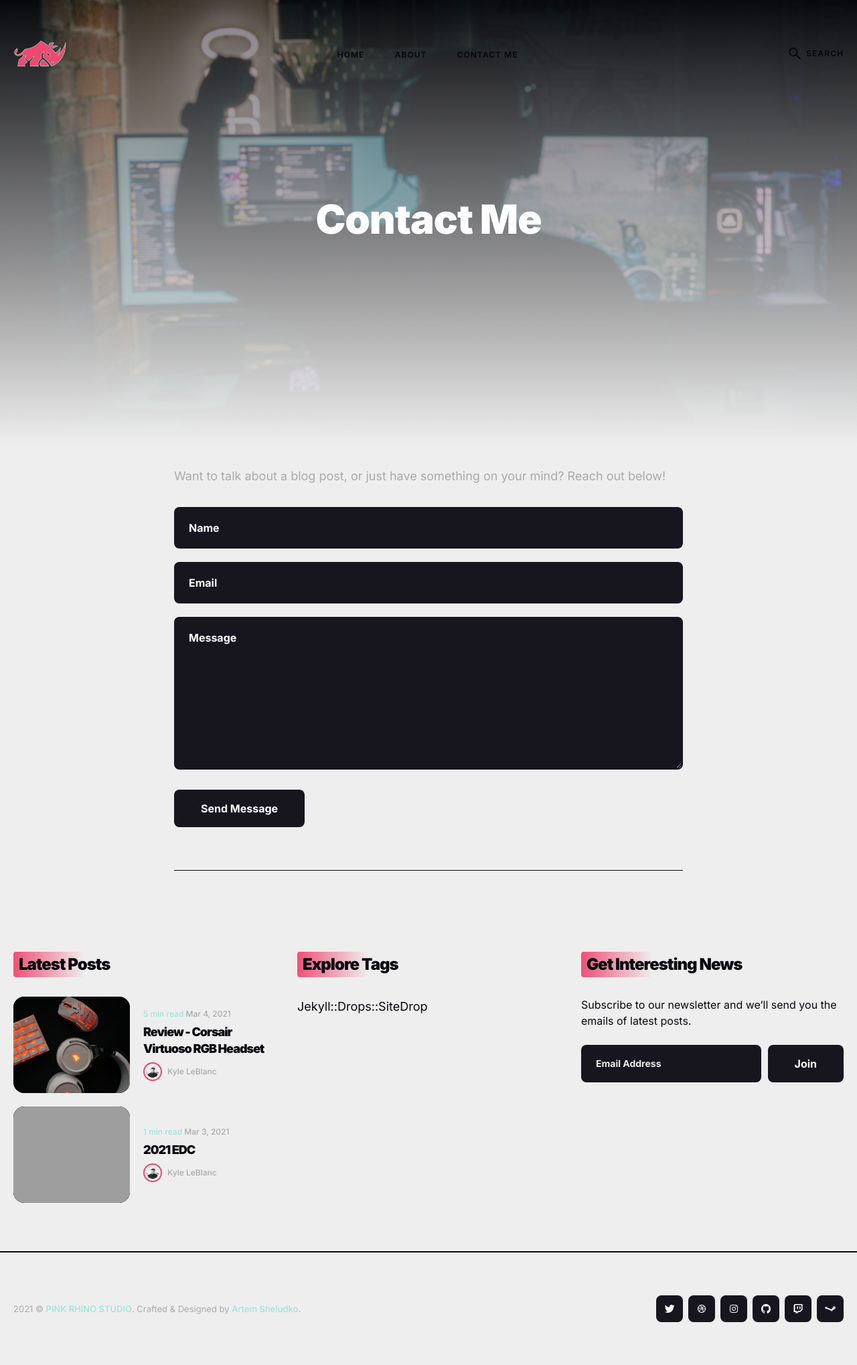
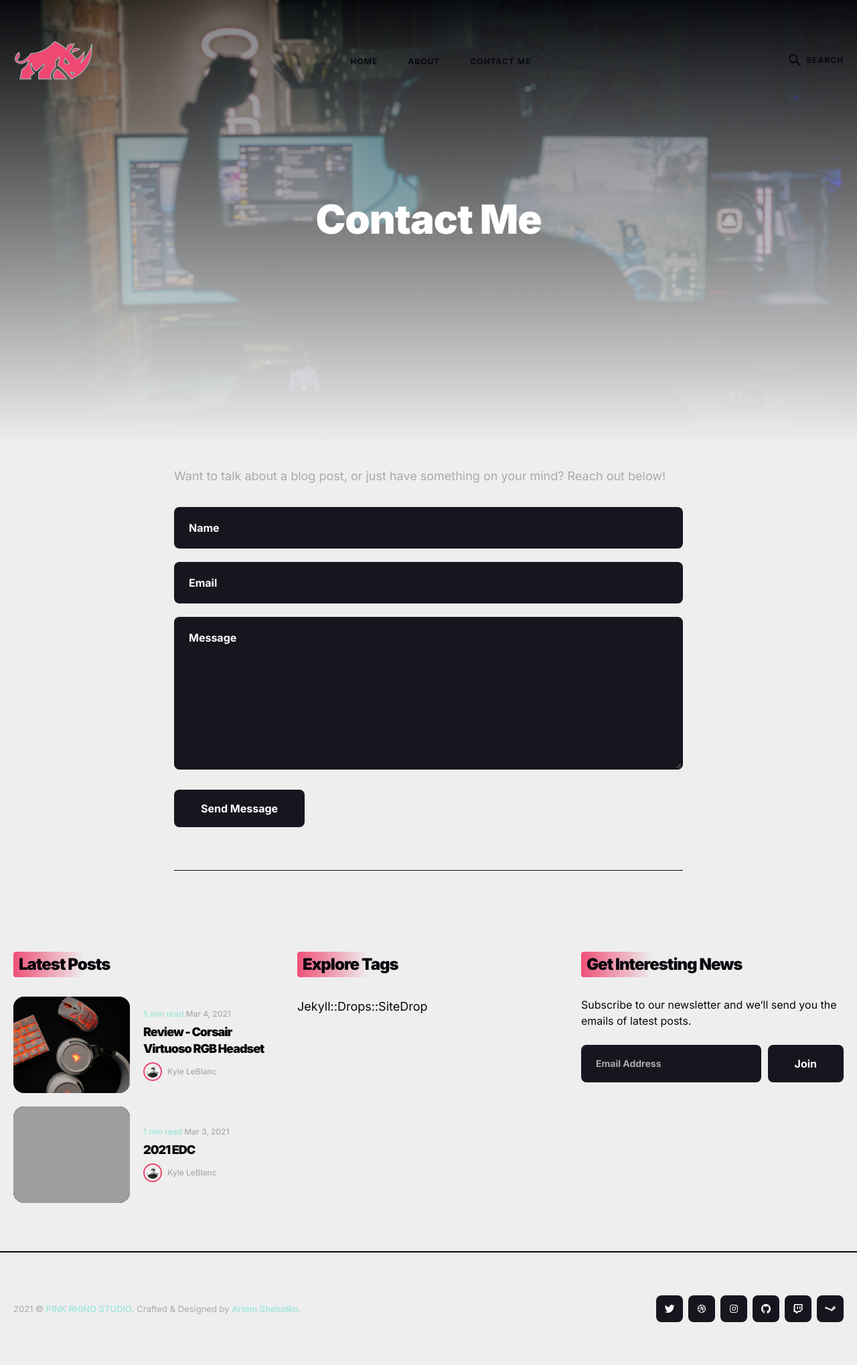
Before and after one commit to leblanck/pinkrhino, a Jekyll site: the page built from _pages/contact.html, in a window 1280 px wide. Shown: the whole page at 67% size. Built offline with Jekyll 4.4.1, drawn with Linux system fonts in a browser that asks for light colours; nearby versions of some CDN libraries; grey boxes are pictures that could not be loaded.

Commit message:
theme change

```diff
--- a/_sass/3-modules/_footer.scss
+++ b/_sass/3-modules/_footer.scss
@@ -94,6 +94,10 @@
     width: 28px;
     height: 28px;
   }
+
+  .article_minutes {
+    color: $dark;
+  }
 }
 
 // Widget Explore Tags
@@ -152,10 +156,10 @@
     transition: border-color .2s ease-in-out;
     cursor: text;
     &::placeholder {
-      color: $light-gray;
+      color: $gray;
     }
     &:focus {
-      color: $white;
+      color: $gray;
       border-color: $brand-color;
     }
   }
--- a/_sass/3-modules/_header.scss
+++ b/_sass/3-modules/_header.scss
@@ -31,7 +31,7 @@
   line-height: 1;
   font-weight: 900;
   vertical-align: middle;
-  color: $text-color;
+  color: $white;
   text-transform: uppercase;
   text-decoration: none;
   letter-spacing: -1px;
@@ -41,7 +41,7 @@
 }
 
 .logo__image {
-  max-height: 40px;
+  max-height: 60px;
 }
 
 /* Nav */
```
Also changed, not shown: images/uns1.jpg (deleted).
